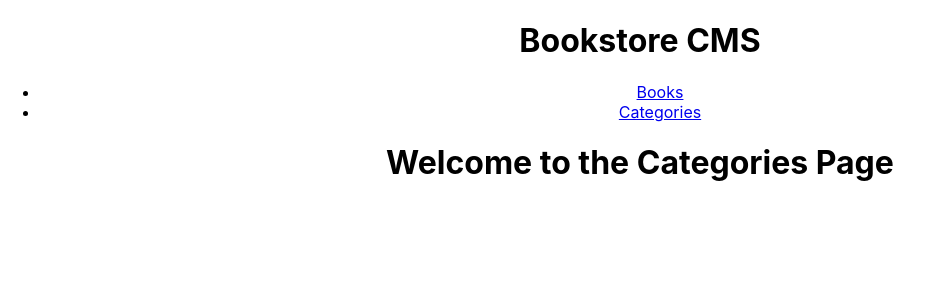
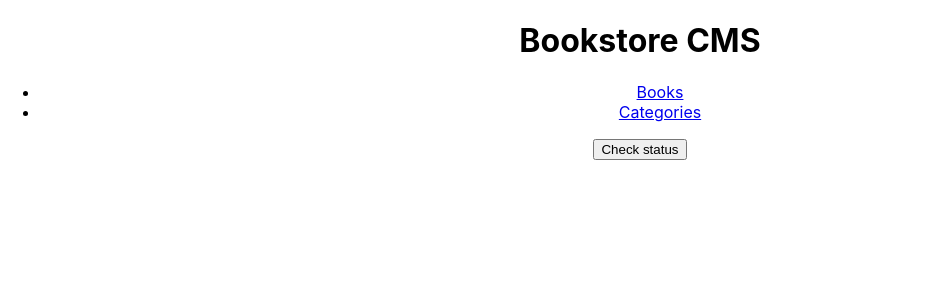
Before and after one commit to gasangw/bookstore, a React (Create React App) app: page /categories in a window 1280 px wide. Shown: the top 300 px of the page, without its empty margins (0-933 px from the left). Built offline with nearby package versions, Linux system fonts and the light colour scheme.

Commit message:
update according to the required changes

```diff
--- a/package.json
+++ b/package.json
@@ -6,6 +6,7 @@
     "@testing-library/jest-dom": "^5.16.4",
     "@testing-library/react": "^13.3.0",
     "@testing-library/user-event": "^13.5.0",
+    "prop-types": "^15.8.1",
     "react": "^18.2.0",
     "react-dom": "^18.2.0",
     "react-router-dom": "^6.3.0",
--- a/src/App.js
+++ b/src/App.js
@@ -4,7 +4,6 @@ import { Routes, Route } from 'react-router-dom';
 import Navbar from './Components/navbar';
 import Books from './Components/Book';
 import Categories from './Components/categories';
-// import {BrowserRouter as Router, Link} from "react-router-dom";
 
 function App() {
   return (
--- a/src/Components/bookList.js
+++ b/src/Components/bookList.js
@@ -1,8 +1,11 @@
-/* eslint-disable react/prop-types */
 import React from 'react';
+import PropTypes from 'prop-types';
 import Form from './form';
 
 function Books({ books }) {
+  Books.propTypes = {
+    books: PropTypes.node.isRequired,
+  };
   return (
     <div className="book-list">
       {books.map((book) => (
--- a/src/Components/categories.js
+++ b/src/Components/categories.js
@@ -2,7 +2,7 @@ import React from 'react';
 
 const Categories = () => (
   <div className="navContainer">
-    <h1 className="heading">Welcome to the Categories Page</h1>
+    <button type="submit">Check status</button>
   </div>
 );
 
--- a/src/Components/form.js
+++ b/src/Components/form.js
@@ -10,7 +10,7 @@ function Form() {
         <br />
         <input type="text" placeholder="Author" />
         <br />
-        <button type="submit">Check status</button>
+        <button type="submit">Add a Book</button>
       </form>
     </div>
   );
--- a/src/index.js
+++ b/src/index.js
@@ -3,6 +3,7 @@ import ReactDOM from 'react-dom/client';
 import './index.css';
 import { BrowserRouter } from 'react-router-dom';
 import App from './App';
+
 import reportWebVitals from './reportWebVitals';
 
 const root = ReactDOM.createRoot(document.getElementById('root'));
```
Also changed, not shown: 2 other files (tests, documents, lock files or other folders).
